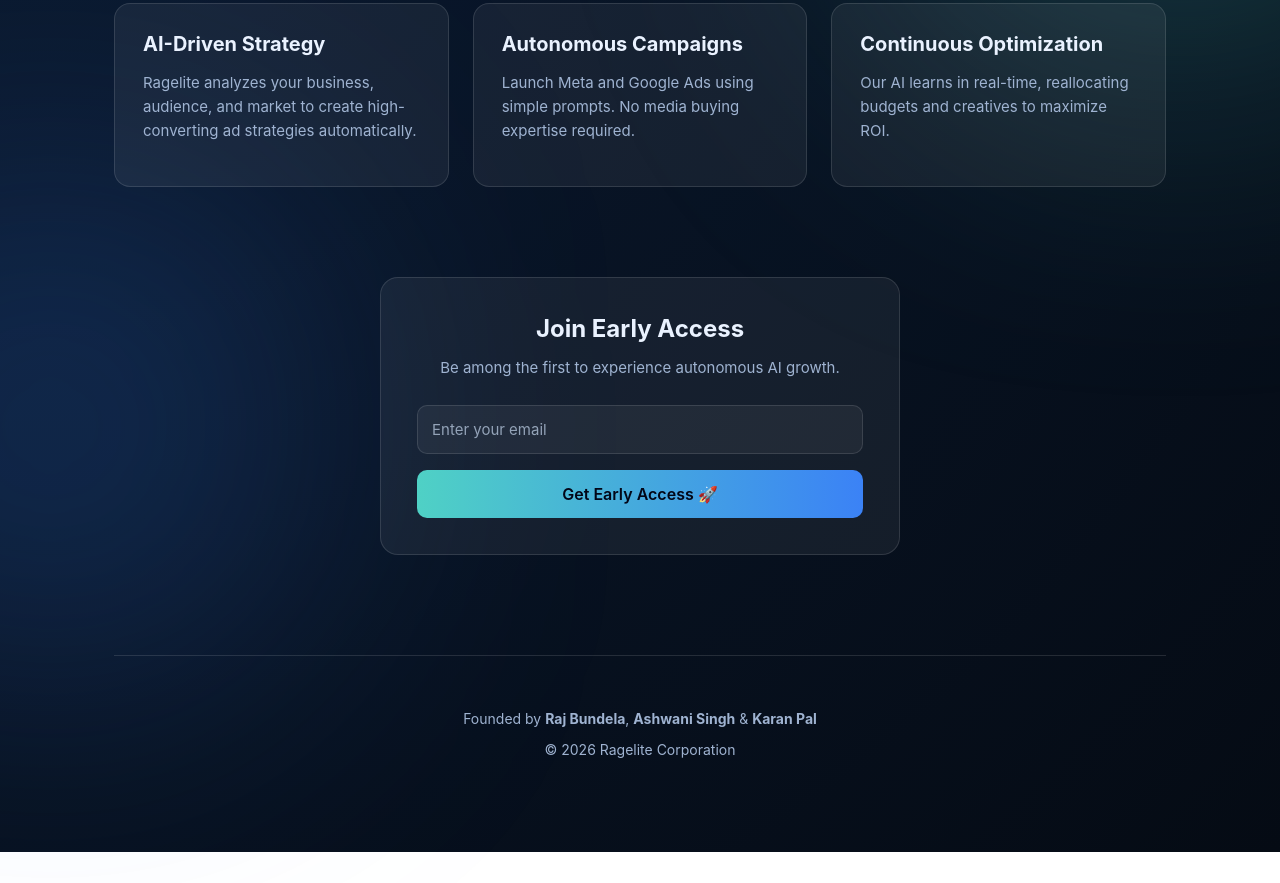
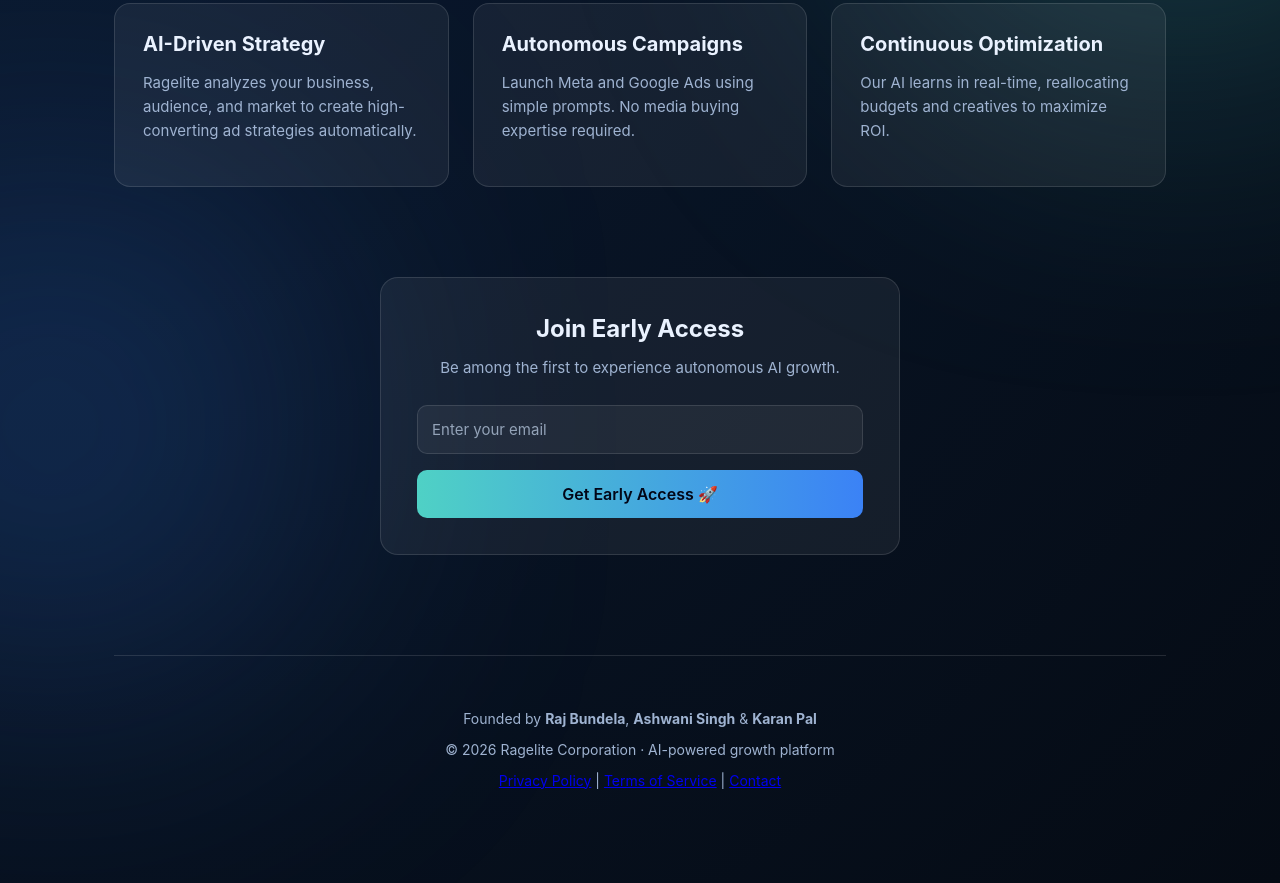
Before and after one commit to Ragelite/ragelite.github.io, a plain HTML site: page index.html in a window 1280 px wide. Shown: the part 362-1245 px from the top of the page. Before the commit the page ends 1214 px from the top, so only its background shows below. Drawn offline with Linux system fonts and the light colour scheme.

Commit message:
Update index.html

```diff
--- a/index.html
+++ b/index.html
@@ -246,12 +246,20 @@
       </form>
     </div>
 
-    <footer>
-      <p>
-        Founded by <strong>Raj Bundela</strong>, <strong>Ashwani Singh</strong> & <strong>Karan Pal</strong>
-      </p>
-      <p>© 2026 Ragelite Corporation</p>
-    </footer>
+   <footer>
+  <p>
+    Founded by <strong>Raj Bundela</strong>, <strong>Ashwani Singh</strong> & <strong>Karan Pal</strong>
+  </p>
+  <p>
+    © 2026 Ragelite Corporation · AI-powered growth platform
+  </p>
+  <p>
+    <a href="/privacy.html">Privacy Policy</a> |
+    <a href="/terms.html">Terms of Service</a> |
+    <a href="mailto:ragelitecorporation@gmail.com">Contact</a>
+  </p>
+</footer>
+
   </div>
 </body>
 </html>
```
